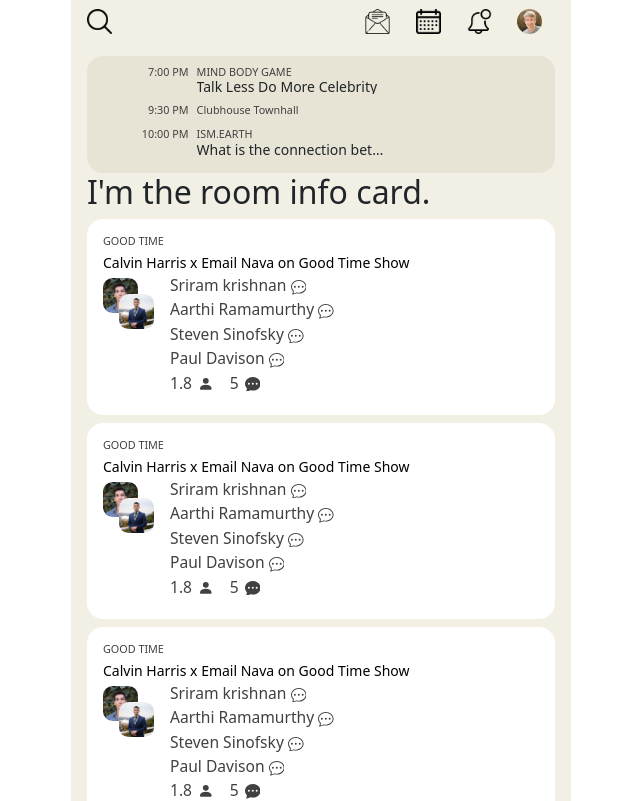
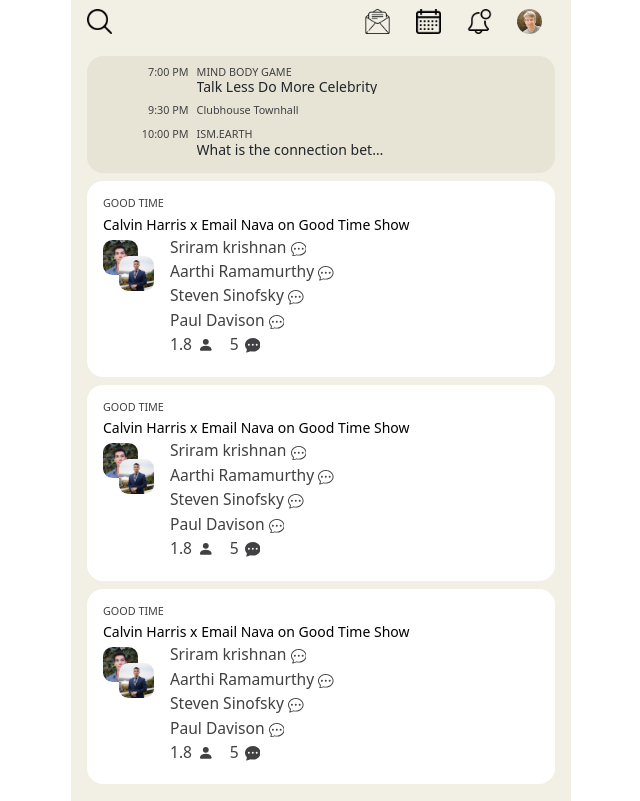
Before and after one commit to sumonaung23/club-house-clone, a React (Create React App) app: page /home in a window 1280 px wide. Shown: the top 801 px of the page, without its empty margins (319-959 px from the left). Built offline with nearby package versions, Linux system fonts and the light colour scheme.

Commit message:
removed heading

```diff
--- a/src/components/RoomInfoCard.js
+++ b/src/components/RoomInfoCard.js
@@ -6,7 +6,6 @@ import data from '../data/roomCard.json'
 const RoomInfoCard = () => {
     return (
         <>
-            <h2>I'm the room info card.</h2>
             {data.map(item => (
                 <div>
                     <div>
```
